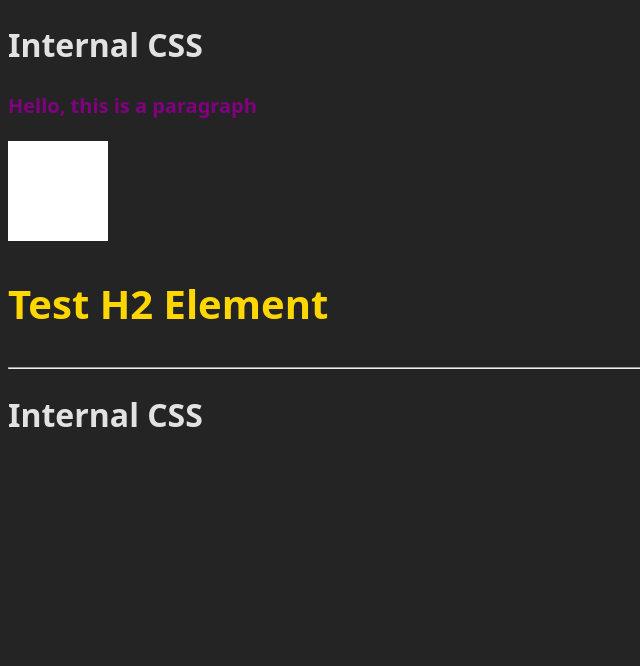
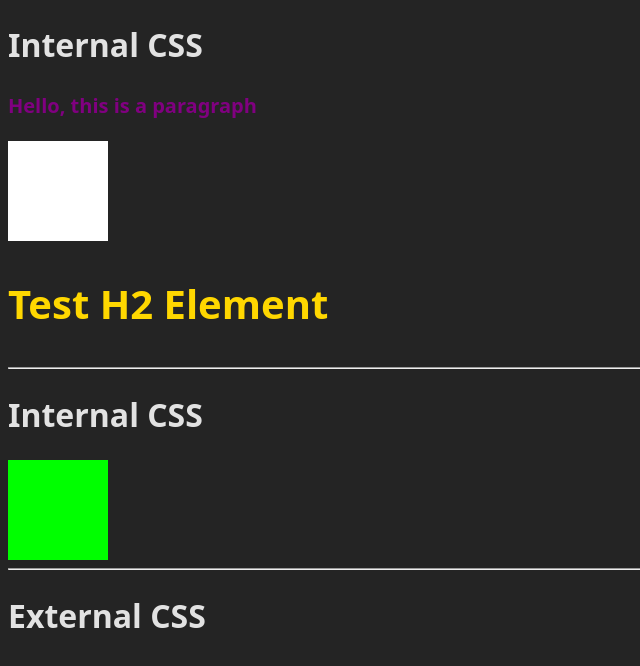
Before and after one commit to asileayuba/stock-prediction-portal, a React (Vite) app in the folder react/my-react-project/: page / in a window 1280 px wide. Shown: the top 666 px of the page, without its empty margins (0-640 px from the left). Built offline with nearby package versions, Linux system fonts and the light colour scheme.

Commit message:
React: Externel CSS

```diff
--- a/react/my-react-project/src/components/LearnInlineCss.jsx
+++ b/react/my-react-project/src/components/LearnInlineCss.jsx
@@ -17,9 +17,9 @@ const LearnInlineCss = () => {
             <style>
                 {`
                     .container{
-                        background-color: #00ff00
-                        height: 100px
-                        width: 100px
+                        background-color: #00ff00;
+                        height: 100px;
+                        width: 100px;
                     }
                 `}
             </style>
@@ -36,6 +36,8 @@ const LearnInlineCss = () => {
         <div className='container'>
 
         </div>
+        <hr />
+        <h1>External CSS</h1>
     </>
   )
 }
```
